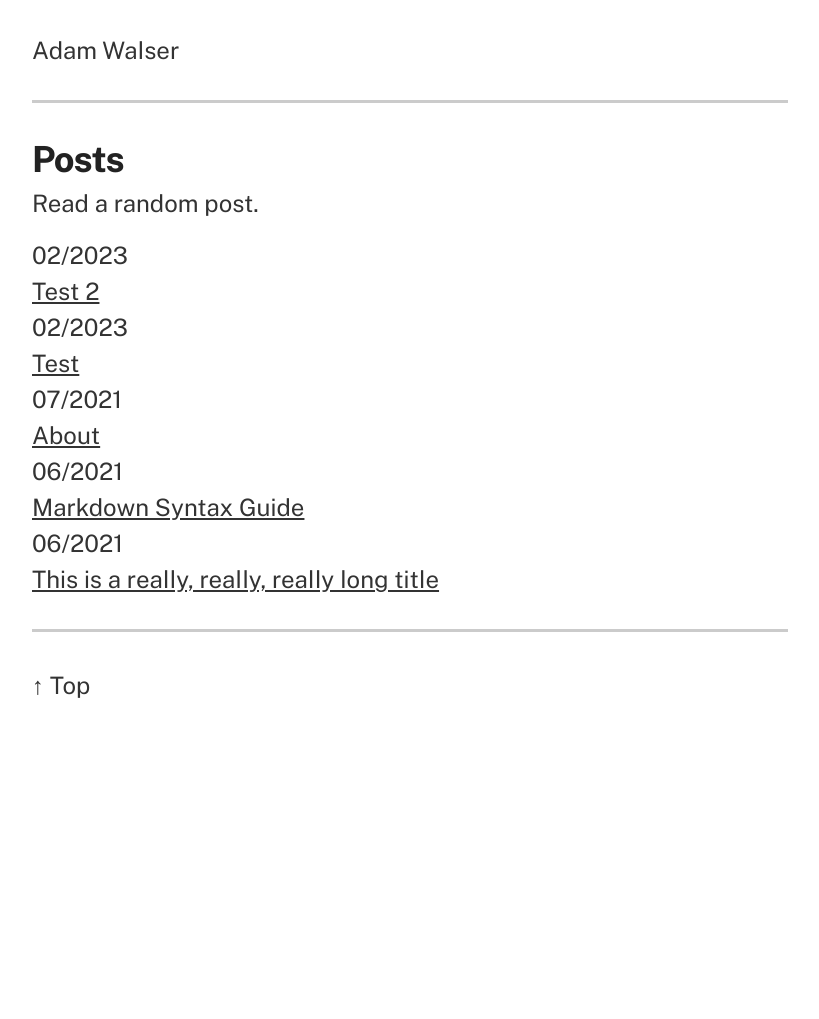
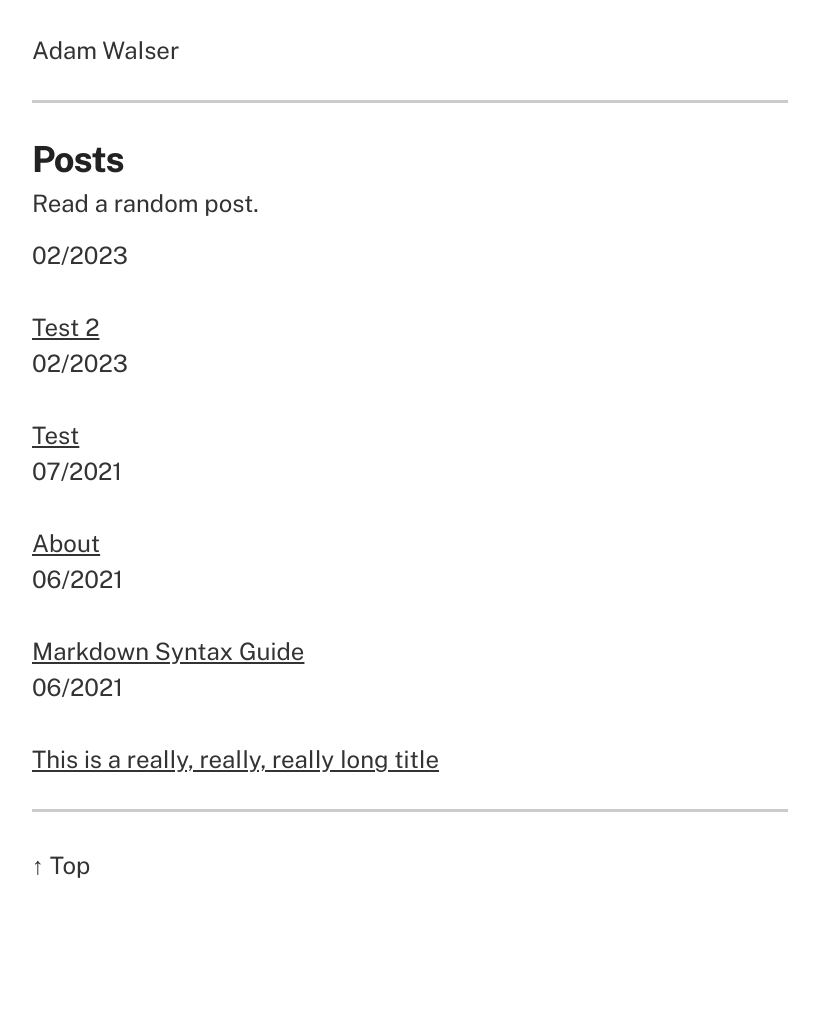
Before and after one commit to ajpwalser/ajpwalser.github.io, a Jekyll site: the page built from index.html, in a window 1280 px wide. Shown: the whole page, without its empty margins (230-1049 px from the left). Built offline with Jekyll 4.4.1, drawn with Linux system fonts in a browser that asks for light colours; before the commit the page ends 900 px from its top, so only the background shows below that.

Commit message:
Update index.html

```diff
--- a/index.html
+++ b/index.html
@@ -9,8 +9,10 @@ description:
 <div class="post-list">
   {% for post in site.posts %}
     <article role="article">
-      <time datetime="{{ post.date | date_to_xmlschema }}" itemprop="datePublished">{{ post.date | date: '%m/%Y' }}</time>
+      <ul>
+      <li><time datetime="{{ post.date | date_to_xmlschema }}" itemprop="datePublished">{{ post.date | date: '%m/%Y' }}</time></li>
       <br><a href="{{ site.baseurl }}{{ post.url }}">{{ post.title }}</a>
+      </ul>
     </article>
   {% endfor %}
 </div>
```
